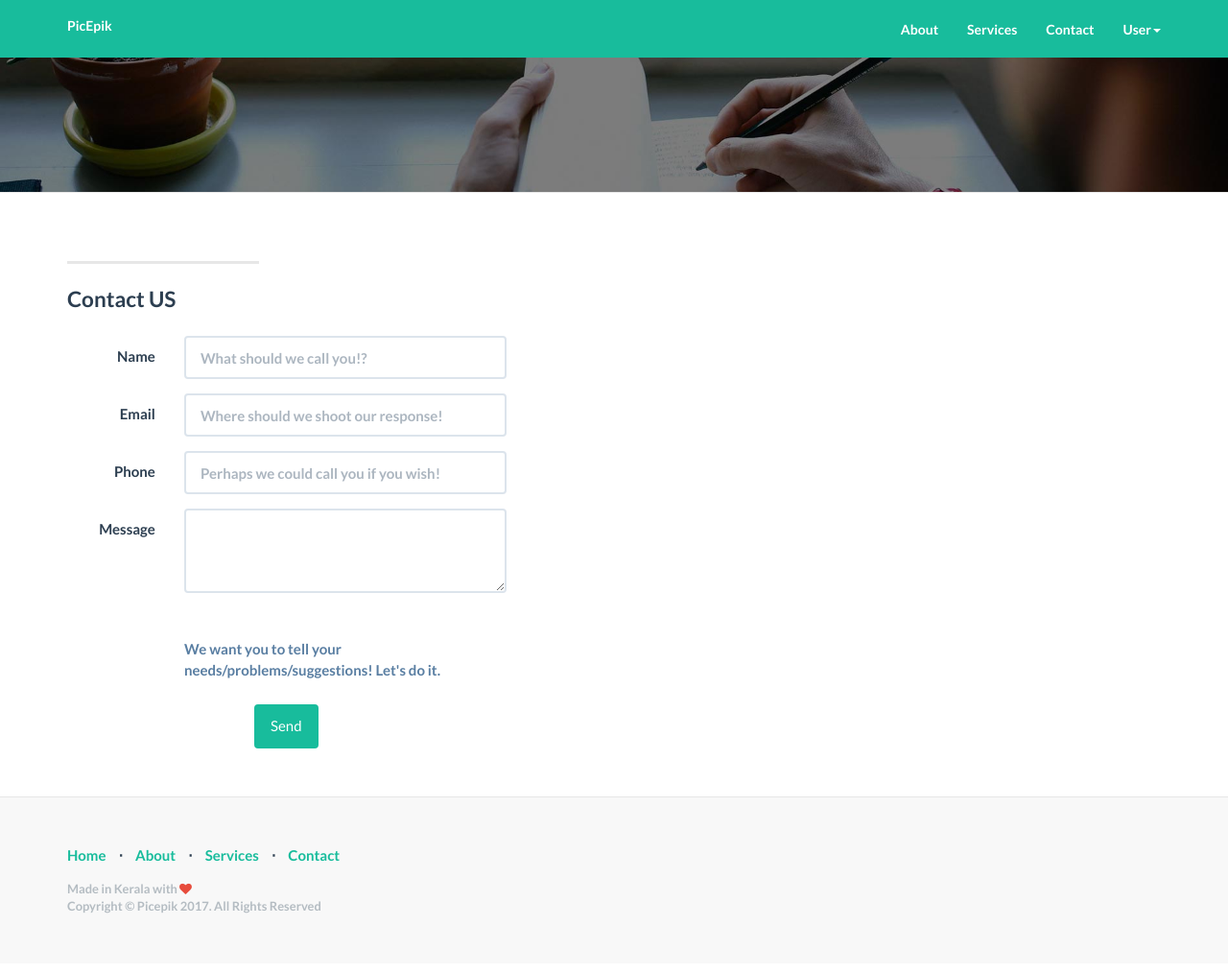
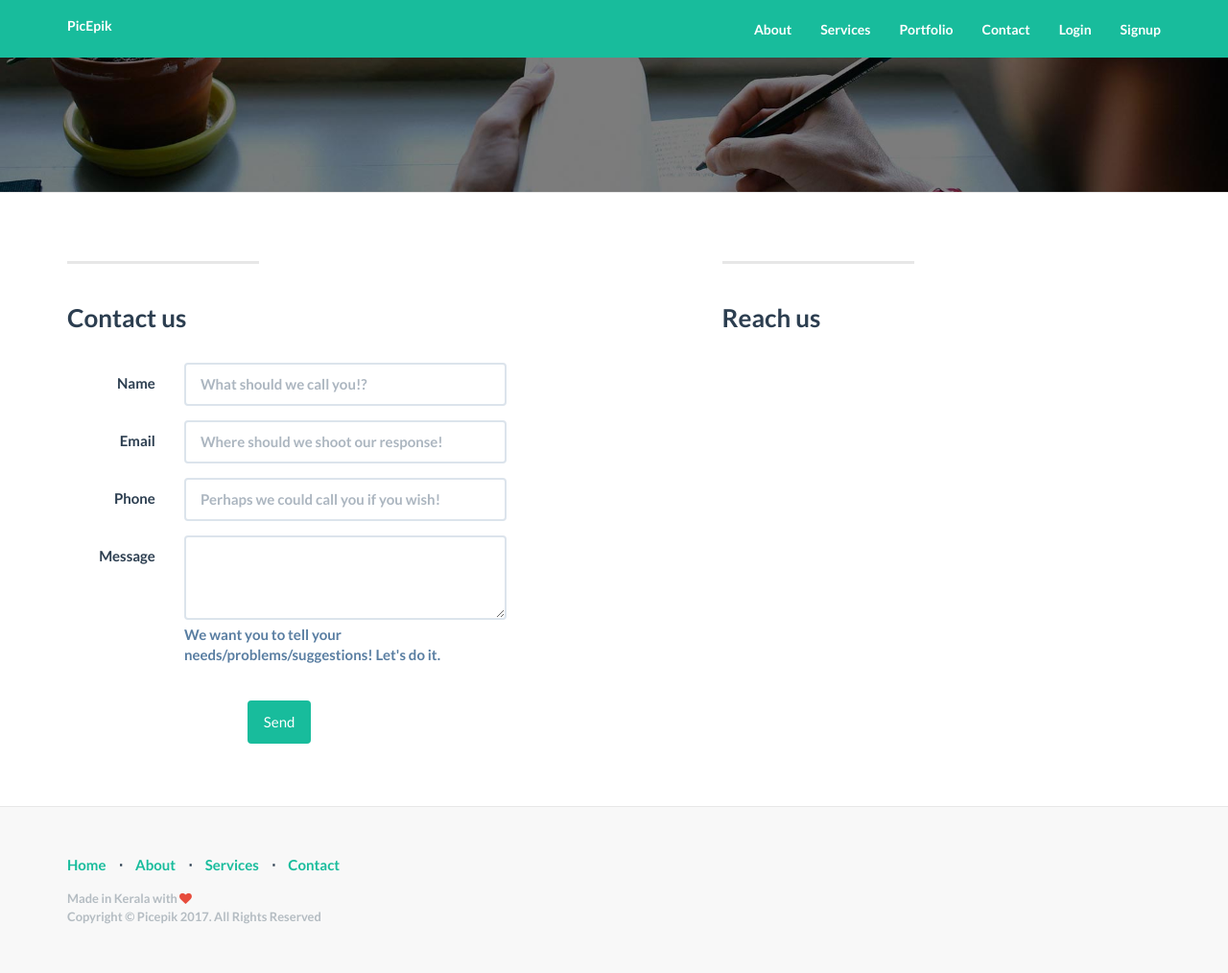
Before and after one commit to sreecodeslayer/picepik, a Flask app: page /contact in a window 1280 px wide. Shown: the whole page at 96% size. Before the commit the page ends 952 px from the top, so only its background shows below. Run offline with Flask 2, Linux system fonts and the light colour scheme; some libraries are stand-ins or nearby versions.

Commit message:
Update app

```diff
--- a/app.py
+++ b/app.py
@@ -1,14 +1,105 @@
-from flask import Flask,render_template, url_for
+from flask import Flask,render_template, url_for, request, jsonify, redirect
+from flask_login import UserMixin, LoginManager, login_required, login_user, logout_user, current_user
+from flask_mongoengine import MongoEngine, DoesNotExist
+from settings import db,app
+from modals import User, AddressBook
+import bcrypt
+from uuid import uuid4
 
-app = Flask(__name__)
+# now get all the models from models.py ( this can be inside app.py)
+# am just making it in models.py for readbility
+
+login_manager = LoginManager()
+login_manager.init_app(app)
+
+
+@login_manager.user_loader
+def load_user(user):
+	return User.objects.get(id=user)
+
+# ------------------------------------------------------------------------------------
+#										 Flask Login ends
+# ------------------------------------------------------------------------------------
 
 @app.route('/')
 def index():
-    return render_template('index.html')
+	try:
+		return render_template('index.html',page='index',username=current_user.username)
+	except Exception as e:
+		return render_template('index.html',page='index',username=None)
+
+
+@app.route("/login", methods=['POST'])
+def login():
+	params = request.get_json()['creds']
+	try:
+		user = User.objects.get(username=params['username'])
+		if user.validate_login(user.password, params['password']):
+			user_obj = User.objects.get(id=user.id)
+			login_user(user_obj)
+			return jsonify({'status': True})
+	except DoesNotExist:
+		return jsonify({'status': False})
+	return jsonify({'status': False})
+
+
+@app.route("/signup", methods=['POST'])
+def signup():
+	print request.get_json()
+	params = request.get_json()['creds']
+	try:
+		data = User.objects.get(username=params['username'])
+		return jsonify({'status': False})
+	except DoesNotExist:
+
+		hashed_pass = bcrypt.hashpw(str(params['password']), bcrypt.gensalt())
+		user_obj = User(username=params['username'])
+		user_obj.set_password(params['password'])
+		user_obj.save()
+		return jsonify({'status':True})
+
+@app.route("/logout", methods=['POST'])
+def logout():
+	try:
+		logout_user()
+		return jsonify({'status':True})
+	except:
+		return jsonify({'status':False})
 
 @app.route('/contact')
 def contact():
-    return render_template('contact.html')
+	try:
+		return render_template('contact.html',page='contact',username=current_user.username)
+	except Exception as e:
+		return render_template('contact.html',page='contact',username=None)
 
+@app.route('/portfolio')
+def portfolio():
+	try:
+		return render_template('portfolio.html',page='portfolio',username=current_user.username)
+	except Exception as e:
+		return render_template('portfolio.html',page='portfolio',username=None)
+
+@app.route('/portfolio/product', methods=['GET'])
+def product_page():
+	return render_template('product.html',page='product')
+
+@app.route('/portfolio/orders', methods=['GET'])
+def orders_page():
+	return render_template('orders.html',page='orders')
+
+@app.route('/portfolio/address-book', methods=['GET'])
+def address_book_page():
+	try:
+		return render_template('address.html',page='address',username=current_user.username)
+	except Exception as e:
+		return render_template('address.html',page='address',username=None)
+
+@app.route('/portfolio/address-book/new', methods=['POST'])
+def address_book_new():
+	address = request.get_json()['address']
+
+	print address
+	return jsonify({'status':True})
 if __name__ == "__main__":
-    app.run()
+	app.run()
--- a/static/css/landing-page.css
+++ b/static/css/landing-page.css
@@ -160,6 +160,27 @@ h6 {
     }
 }
 
+.hero-spacer {
+    margin-top: 15%;
+}
+
+.float{
+  z-index: 200;
+  cursor: pointer;
+	position:fixed;
+	width:60px;
+	height:60px;
+	bottom:10%;
+	right:1%;
+	color:#FFF;
+	border-radius:100%;
+	text-align:center;
+	box-shadow: 0px 4px 5px 0px #999;
+}
+.hero-feature {
+    margin-bottom: 10%;
+}
+
 footer {
     position: relative;
     display: flex;
@@ -170,3 +191,6 @@ footer {
 p.copyright {
     margin: 15px 0 0;
 }
+i {
+  cursor: pointer;
+}
--- a/templates/contact.html
+++ b/templates/contact.html
@@ -1,4 +1,5 @@
 {% include 'head.html' %}
+<body ng-controller = "MainController">
 {% include 'nav.html' %}
 <div class="banner animated"></div>
 <div class="content-section-b">
@@ -9,7 +10,7 @@
         <div class="clearfix"></div>
         <form class="form-horizontal">
             <fieldset>
-            <legend>Contact US</legend>
+                <h3>Contact us</h3><br>
             <div class="form-group">
                 <label for="userNamel" class="col-lg-3 control-label">Name</label>
                 <div class="col-lg-9">
@@ -43,16 +44,22 @@
             <div class="form-group">
               <label for="textArea" class="col-lg-3 control-label">Message</label>
               <div class="col-lg-9">
-                <textarea class="form-control" rows="3" id="textArea"></textarea><grammarly-btn><div style="visibility: hidden; z-index: 2;" class="_e725ae-textarea_btn _e725ae-anonymous _e725ae-not_focused" data-grammarly-reactid=".0"><div class="_e725ae-transform_wrap" data-grammarly-reactid=".0.0"><div title="Protected by Grammarly" class="_e725ae-status" data-grammarly-reactid=".0.0.0">&nbsp;</div></div><span class="_e725ae-btn_text" data-grammarly-reactid=".0.1">Not signed in</span></div></grammarly-btn>
+                <textarea class="form-control" rows="3" id="textArea"></textarea>
                 <span class="help-block">We want you to tell your needs/problems/suggestions! Let's do it.</span>
               </div>
             </div>
-          </div>
-          <div class="form-group">
-            <div class="col-lg-9 col-lg-offset-2">
-              <button type="submit" class="btn btn-success">Send</button>
+            <div class="form-group">
+              <div class="col-lg-7 control-label">
+                <button type="submit" class="btn btn-success">Send</button>
+              </div>
             </div>
-          </div>
+            </div>
+            <div class="col-lg-5 col-lg-offset-2 col-sm-6 ">
+            <hr class="section-heading-spacer">
+            <div class="clearfix"></div>
+                <h3>Reach us</h3><br>
+
+            </div>
 
         </form>
       </div>
--- a/templates/footer.html
+++ b/templates/footer.html
@@ -5,19 +5,19 @@
             <div class="col-lg-12">
                 <ul class="list-inline">
                     <li>
-                        <a href="#">Home</a>
+                        <a href="/">Home</a>
                     </li>
                     <li class="footer-menu-divider">&sdot;</li>
                     <li>
-                        <a href="#about">About</a>
+                        <a href="/#about">About</a>
                     </li>
                     <li class="footer-menu-divider">&sdot;</li>
                     <li>
-                        <a href="#services">Services</a>
+                        <a href="/#services">Services</a>
                     </li>
                     <li class="footer-menu-divider">&sdot;</li>
                     <li>
-                        <a href="#contact">Contact</a>
+                        <a href="/#contact">Contact</a>
                     </li>
                 </ul>
                 <p class="copyright text-muted small">Made in Kerala with <i class="fa fa-heart text-danger animated infinite jello" aria-hidden="true"></i><br>Copyright &copy; Picepik 2017. All Rights Reserved</p>
@@ -28,11 +28,13 @@
 
 <!-- jQuery -->
 <script src="{{ url_for('static',filename='js/jquery.js') }}"></script>
-
+<!-- Angular -->
+<script src="{{ url_for('static',filename='js/angular.min.js') }}"></script>
 <!-- Bootstrap Core JavaScript -->
 <script src="{{ url_for('static',filename='js/bootstrap.min.js') }}"></script>
 
 <script src="{{ url_for('static',filename='js/waypoints.min.js') }}"></script>
+<script src="{{ url_for('static',filename='js/app.js') }}"></script>
 
 <script>
 $(document).ready(function(){
@@ -42,6 +44,7 @@ $(document).ready(function(){
   $('#container-2').css('opacity', 0);
   $('#container-3').css('opacity', 0);
   $('#container-4').css('opacity', 0);
+  $('.hero-feature').css('opacity', 0);
 
   $('#container-1').waypoint(function() {
       $('#container-1').addClass('fadeInLeft');
@@ -59,7 +62,13 @@ $(document).ready(function(){
       $('#container-4').addClass('fadeInRight');
   }, { offset: '50%' });
 
+  $('.hero-feature').waypoint(function() {
+      $('.hero-feature').addClass('fadeIn');
+  }, { offset: '50%' });
+
+  $('[data-toggle="tooltip"]').tooltip({container:'body'});
 });
+
 </script>
 </body>
 
--- a/templates/head.html
+++ b/templates/head.html
@@ -1,5 +1,5 @@
 <!DOCTYPE html>
-<html lang="en">
+<html lang="en" ng-app = "Picepik">
 
 <head>
 
@@ -17,6 +17,7 @@
     <!-- Custom CSS -->
     <link href="{{ url_for('static', filename='css/landing-page.css') }}" rel="stylesheet">
     <link href="{{ url_for('static', filename='css/animate.css') }}" rel="stylesheet">
+    <link href="{{ url_for('static', filename='css/hover.css') }}" rel="stylesheet">
 
 
     <!-- Custom Fonts -->
--- a/templates/index.html
+++ b/templates/index.html
@@ -1,5 +1,5 @@
 {% include 'head.html' %}
-<body>
+<body ng-controller = "MainController">
       <!-- Navigation -->
       {% include 'nav.html' %}
       <!-- Nav end -->
--- a/templates/nav.html
+++ b/templates/nav.html
@@ -14,6 +14,7 @@
 						<!-- Collect the nav links, forms, and other content for toggling -->
 						<div class="collapse navbar-collapse" id="bs-example-navbar-collapse-1">
 								<ul class="nav navbar-nav navbar-right">
+									{% if page=='index' %}
 										<li>
 												<a href="#about">About</a>
 										</li>
@@ -23,15 +24,141 @@
 										<li>
 												<a href="#contact">Contact</a>
 										</li>
+										{% if username %}
 										<li class="nav-item dropdown">
-													 <a class="nav-link dropdown-toggle" data-toggle="dropdown" href="#">User<b class="caret"></b></a>
+													 <a class="nav-link dropdown-toggle" data-toggle="dropdown" href="#">Hi {{username}}<b class="caret"></b></a>
 															<ul class="dropdown-menu">
 																<li style="cursor: pointer;"><a ng-click="logout()">Logout</a></li>
 															</ul>
 										</li>
+										{% endif %}
+										{% if not username %}
+										<li>
+												<a href="#" data-toggle='modal' data-target='#login'>Login</a>
+										</li><li>
+												<a href="#" data-toggle='modal' data-target='#signup'>Signup</a>
+										</li>
+										{% endif %}
+									{% endif %}
+									{% if page=='contact' %}
+											<li>
+													<a href="#about">About</a>
+											</li>
+											<li>
+													<a href="#services">Services</a>
+											</li>
+											<li>
+													<a href="/portfolio">Portfolio</a>
+											</li>
+											</li>
+											<li>
+													<a href="#contact">Contact</a>
+											</li>
+
+											{% if username %}
+											<li class="nav-item dropdown">
+														 <a class="nav-link dropdown-toggle" data-toggle="dropdown" href="#">You<b class="caret"></b></a>
+																<ul class="dropdown-menu">
+																		<li style="cursor: pointer;"><a href="/portfolio/orders">
+																			<i class="fa fa-truck" aria-hidden="true"></i> Your Orders</a>
+																		</li>
+																		<li style="cursor: pointer;"><a href="portfolio/address-book">
+																			<i class="fa fa-address-book-o" aria-hidden="true"></i> Address Book</a>
+																		</li>
+																	<li style="cursor: pointer;"><a ng-click="logout()">
+																		<i class="fa fa-power-off" aria-hidden="true"></i> Logout</a>
+																	</li>
+																</ul>
+											</li>
+											{% endif %}
+											{% if not username %}
+											<li>
+													<a href="#" data-toggle='modal' data-target='#login'>Login</a>
+											</li><li>
+													<a href="#" data-toggle='modal' data-target='#signup'>Signup</a>
+											</li>
+										{% endif %}
+									{% endif %}
+									{% if page=='address' %}
+											<li>
+													<a href="#about">About</a>
+											</li>
+											<li>
+													<a href="#services">Services</a>
+											</li>
+											<li>
+													<a href="/contact">Contact</a>
+											</li>
+											</li>
+													<a href="/portfolio">Portfolio</a>
+											</li>
+
+											{% if username %}
+											<li class="nav-item dropdown">
+														 <a class="nav-link dropdown-toggle" data-toggle="dropdown" href="#">You<b class="caret"></b></a>
+																<ul class="dropdown-menu">
+																		<li style="cursor: pointer;"><a href="/portfolio/orders">
+																			<i class="fa fa-truck" aria-hidden="true"></i> Your Orders</a>
+																		</li>
+																		<li style="cursor: pointer;"><a href="portfolio/address-book">
+																			<i class="fa fa-address-book-o" aria-hidden="true"></i> Address Book</a>
+																		</li>
+																	<li style="cursor: pointer;"><a ng-click="logout()">
+																		<i class="fa fa-power-off" aria-hidden="true"></i> Logout</a>
+																	</li>
+																</ul>
+											</li>
+											{% endif %}
+											{% if not username %}
+											<li>
+													<a href="#" data-toggle='modal' data-target='#login'>Login</a>
+											</li><li>
+													<a href="#" data-toggle='modal' data-target='#signup'>Signup</a>
+											</li>
+										{% endif %}
+									{% endif %}
+									{% if page=='portfolio' %}
+										<li>
+												<a href="/#about">About</a>
+										</li>
+										<li>
+												<a href="/#services">Services</a>
+										</li>
+										<li>
+												<a href="/contact">Contact</a>
+										</li>
+										<li>
+												<a target='_blank' href="#" data-toggle="modal" data-target="#cart"><i class="fa fa-shopping-cart" aria-hidden="true"></i> Cart</a>
+										</li>
+
+										{% if username %}
+										<li class="nav-item dropdown">
+													 <a class="nav-link dropdown-toggle" data-toggle="dropdown" href="#">You<b class="caret"></b></a>
+															<ul class="dropdown-menu">
+																	<li style="cursor: pointer;"><a href="/portfolio/orders">
+																		<i class="fa fa-truck" aria-hidden="true"></i> Your Orders</a>
+																	</li>
+																	<li style="cursor: pointer;"><a href="/portfolio/address-book">
+																		<i class="fa fa-address-book-o" aria-hidden="true"></i> Address Book</a>
+																	</li>
+																<li style="cursor: pointer;"><a ng-click="logout()">
+																	<i class="fa fa-power-off" aria-hidden="true"></i> Logout</a>
+																</li>
+															</ul>
+										</li>
+										{% endif %}
+										{% if not username %}
+										<li>
+												<a href="#" data-toggle='modal' data-target='#login'>Login</a>
+										</li><li>
+												<a href="#" data-toggle='modal' data-target='#signup'>Signup</a>
+										</li>
+									{% endif %}
+								{% endif %}
 								</ul>
 						</div>
 						<!-- /.navbar-collapse -->
 				</div>
 				<!-- /.container -->
 		</nav>
+{% include 'user.html' %}
```
